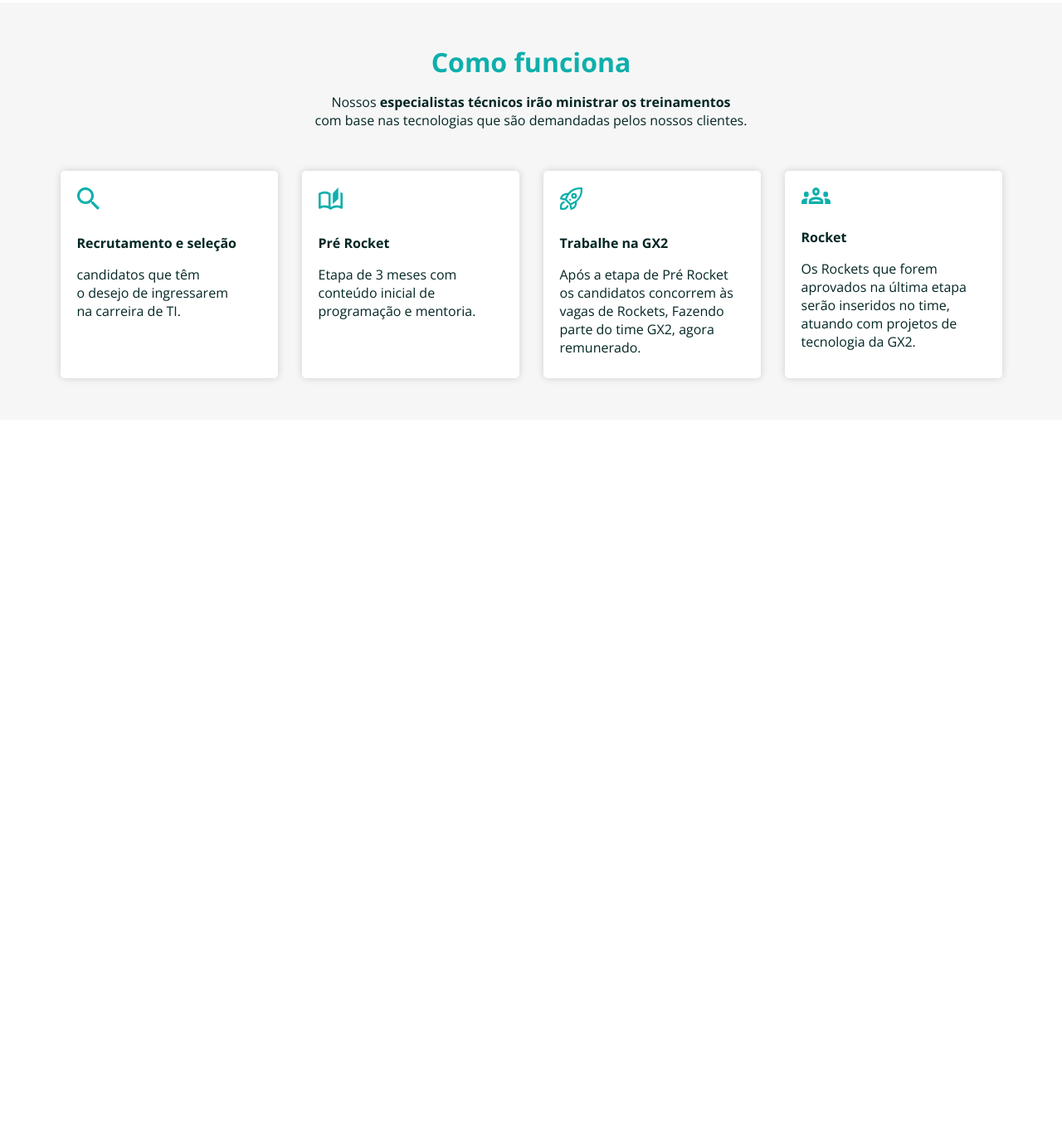
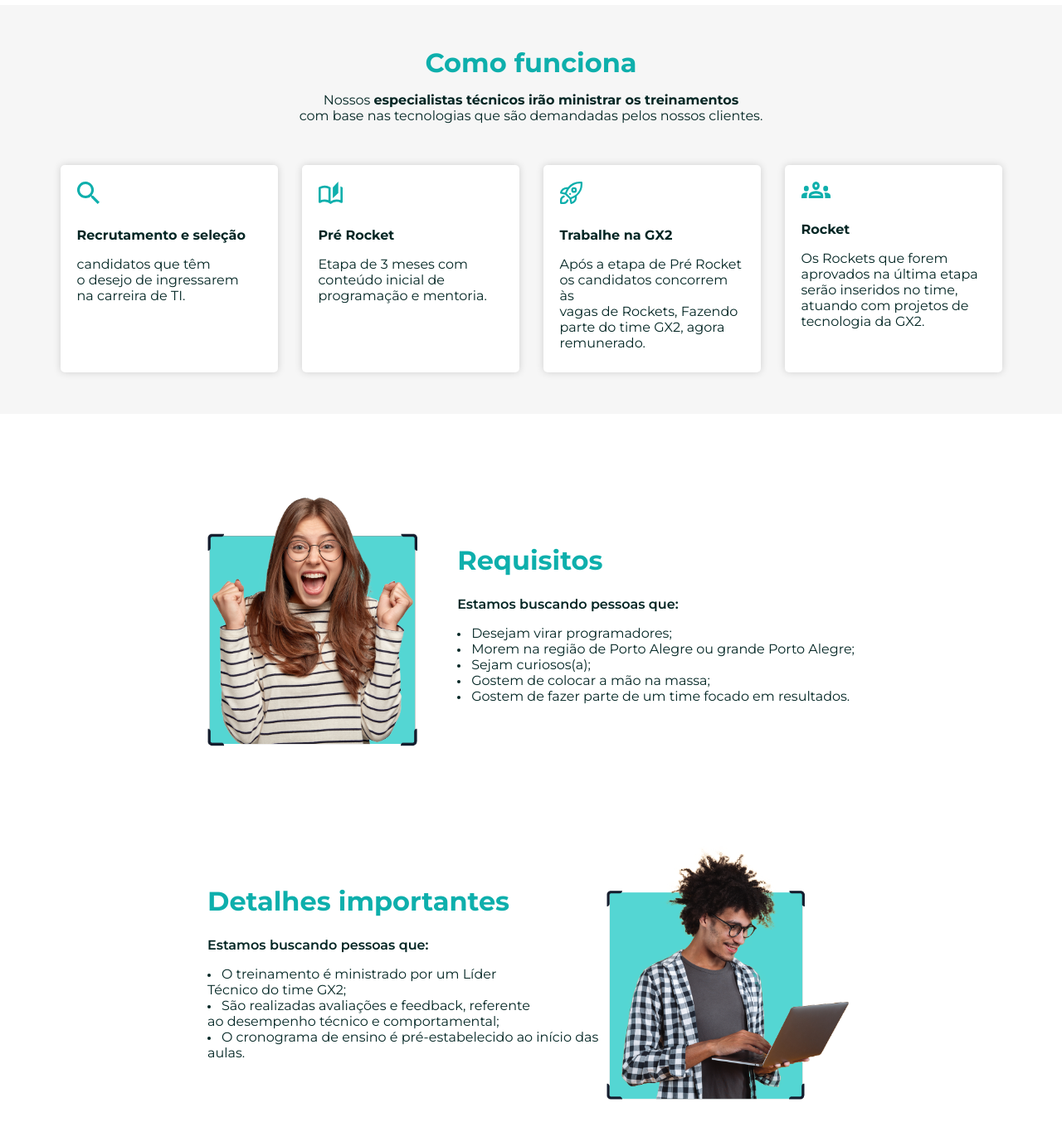
Before and after one commit to romulo-mendes/GX2-Desafio, a plain HTML site: page index.html in a window 1280 px wide. Shown: the part 985-2350 px from the top of the page at 83% size. Before the commit the page ends 1491 px from the top, so only its background shows below. Drawn offline with nearby package versions, Linux system fonts and the light colour scheme.

Commit message:
add bottom main - adjustments

```diff
--- a/css/style.css
+++ b/css/style.css
@@ -5,7 +5,7 @@
 }
 
 body {
-	font-family: "Open Sans", sans-serif;
+	font-family: 'Montserrat', sans-serif;
 	background-color: #FFF;
 }
 a {
@@ -20,7 +20,7 @@ ul {
 
 .top-header {
 	display: flex;
-	justify-content: space-around;
+	justify-content: space-between;
 	align-items: center;
 	width: 100%;
 	/* height: 80px; */
@@ -58,11 +58,11 @@ main{
 .top-main {
 	background: url(/img/Background@2x.png) no-repeat;
 	background-size: cover;
-	height: 500px;
 	display: flex;
 	color: white;
-	justify-content: space-around;
+	justify-content: space-between;
 	align-items: center;
+	padding: 100px 225px;
 }
 .top-main-card1 {
 	display: flex;
@@ -92,10 +92,9 @@ main{
 /* --- */
 .about{
 	display: flex;
-	justify-content: space-evenly;
+	justify-content: space-between;
 	align-items: center;
-	margin-top: 50px;
-	padding-bottom: 50px;
+	padding:50px 250px;
 }
 .about-card1 h1{
 	font-size: 32px;
@@ -108,7 +107,7 @@ main{
 .about-card1 span{
 	font-size: 16px;
 	color: #0eafac;
-	font-weight: 500;
+	font-weight: 600;
 }
 /* --- */
 .how-work{
@@ -117,10 +116,9 @@ main{
 	flex-direction: column;
 	justify-content: center;
 	align-items: center;
-	padding-bottom: 50px;
+	padding: 50px 0;
 }
 .how-work-top h1{
-	padding-top: 50px;
 	color: #0EAFAC;
 	text-align: center;
 	font-size: 32px;
@@ -143,10 +141,10 @@ main{
 	background-color: #FFF;
 	border-radius: 5px;
 	box-shadow: 0px 0px 10px #00000029;
-	padding-left: 20px;
+	padding: 20px;
 }
 .grid img{
-	padding: 20px 0 24px;
+	padding-bottom: 24px;
 }
 .grid h2{
 	font-size: 16px;
@@ -155,5 +153,46 @@ main{
 .grid p{
 	font-size: 16px;
 }
+/* --- */
+.bottom-main{
+	margin: 50px 250px;
+	display: flex;
+	flex-direction: column;
+}
+.requirements{
+	padding-top: 50px;
+	display: flex;
+	justify-content: space-between;
+	align-items: center;
+}
+.details{
+	padding-top: 115px;
+	display: flex;
+	justify-content: space-between;
+	align-items: center;
+}
+.bottom-main-text ul{
+	list-style:disc;
+	list-style-position: inside;
+	color: #032624;
+}
+.bottom-main-text ul li{
+	font-size: 12px;
+}
+
+.bottom-main-text li span{
+	font-size: 16px;
+}
+.bottom-main-text h1{
+	font-size: 32px;
+	color: #0EAFAC;
+	padding-bottom: 24px;
+}
+.bottom-main-text h2{
+	font-size: 16px;
+	font-weight: 600;
+	padding-bottom: 16px;
+}
+
 
 /* -----FOOTER----- */
--- a/index.html
+++ b/index.html
@@ -6,10 +6,9 @@
 		<meta name="viewport" content="width=device-width, initial-scale=1.0" />
 		<link rel="preconnect" href="https://fonts.googleapis.com" />
 		<link rel="preconnect" href="https://fonts.gstatic.com" crossorigin />
-		<link
-			href="https://fonts.googleapis.com/css2?family=Open+Sans:ital,wght@0,300;0,400;0,500;0,600;0,700;0,800;1,300;1,400;1,500;1,600;1,700;1,800&display=swap"
-			rel="stylesheet"
-		/>
+		<link rel="preconnect" href="https://fonts.googleapis.com">
+<link rel="preconnect" href="https://fonts.gstatic.com" crossorigin>
+<link href="https://fonts.googleapis.com/css2?family=Montserrat:ital,wght@0,100;0,200;0,300;0,400;0,500;0,600;0,700;1,100;1,200;1,300;1,400;1,500&display=swap" rel="stylesheet">
 		<link rel="stylesheet" href="/css/style.css" />
 		<title>Home - GX2</title>
 	</head>
@@ -85,31 +84,91 @@
 				</div>
 				<div class="how-work-grid">
 					<div class="grid">
-						<img src="/img/Caminho 219.svg" alt="ícone de lupa">
+						<img src="/img/Caminho 219.svg" alt="ícone de lupa" />
 						<h2>Recrutamento e seleção</h2>
-						<p>candidatos que têm<br> o desejo de ingressarem<br> na carreira de TI.</p>
-					</div>
-					<div class="grid">
-						<img src="/img/Caminho 220.svg" alt="ícone de livro">
-						<h2>Pré Rocket</h2>
-						<p>Etapa de 3 meses com<br> conteúdo inicial de<br> programação e mentoria.</p>
-					</div>
-					<div class="grid">
-						<img src="/img/Grupo 472.svg" alt="ícone de foguete">
-						<h2>Trabalhe na GX2</h2>
 						<p>
-							Após a etapa de Pré Rocket<br> os candidatos concorrem às<br> vagas de Rockets,
-							Fazendo<br> parte do time GX2, agora<br> remunerado.
+							candidatos que têm<br />
+							o desejo de ingressarem<br />
+							na carreira de TI.
 						</p>
 					</div>
 					<div class="grid">
-						<img src="/img/Grupo 467.svg" alt="ícone de pessoas">
+						<img src="/img/Caminho 220.svg" alt="ícone de livro" />
+						<h2>Pré Rocket</h2>
+						<p>
+							Etapa de 3 meses com<br />
+							conteúdo inicial de<br />
+							programação e mentoria.
+						</p>
+					</div>
+					<div class="grid">
+						<img src="/img/Grupo 472.svg" alt="ícone de foguete" />
+						<h2>Trabalhe na GX2</h2>
+						<p>
+							Após a etapa de Pré Rocket<br />
+							os candidatos concorrem às<br />
+							vagas de Rockets, Fazendo<br />
+							parte do time GX2, agora<br />
+							remunerado.
+						</p>
+					</div>
+					<div class="grid">
+						<img src="/img/Grupo 467.svg" alt="ícone de pessoas" />
 						<h2>Rocket</h2>
 						<p>
-							Os Rockets que forem<br> aprovados na última etapa<br> serão inseridos no time,<br>
-							atuando com projetos de<br> tecnologia da GX2.
+							Os Rockets que forem<br />
+							aprovados na última etapa<br />
+							serão inseridos no time,<br />
+							atuando com projetos de<br />
+							tecnologia da GX2.
 						</p>
 					</div>
+				</div>
+			</section>
+			<section class="bottom-main">
+				<div class="requirements">
+					<img src="/img/Foto 2.png" alt="mulher feliz" />
+					<div class="bottom-main-text">
+						<h1>Requisitos</h1>
+						<h2>Estamos buscando pessoas que:</h2>
+						<ul>
+							<li><span>Desejam virar programadores;</span></li>
+							<li>
+								<span>Morem na região de Porto Alegre ou grande Porto Alegre;</span>
+							</li>
+							<li><span>Sejam curiosos(a);</span></li>
+							<li><span>Gostem de colocar a mão na massa;</span></li>
+							<li><span>Gostem de fazer parte de um time focado em resultados.</span></li>
+						</ul>
+					</div>
+				</div>
+				<div class="details">
+					<div class="details-text">
+						<div class="bottom-main-text">
+							<h1>Detalhes importantes</h1>
+							<h2>Estamos buscando pessoas que:</h2>
+							<ul>
+								<li>
+									<span
+										>O treinamento é ministrado por um Líder<br />
+										Técnico do time GX2;</span
+									>
+								</li>
+								<li>
+									<span
+										>São realizadas avaliações e feedback, referente<br />
+										ao desempenho técnico e comportamental;</span
+									>
+								</li>
+								<li>
+									<span
+										>O cronograma de ensino é pré-estabelecido ao início das aulas.</span
+									>
+								</li>
+							</ul>
+						</div>
+					</div>
+					<img src="/img/Foto 3.png" alt="homem em pé usando notebook" />
 				</div>
 			</section>
 		</main>
```
